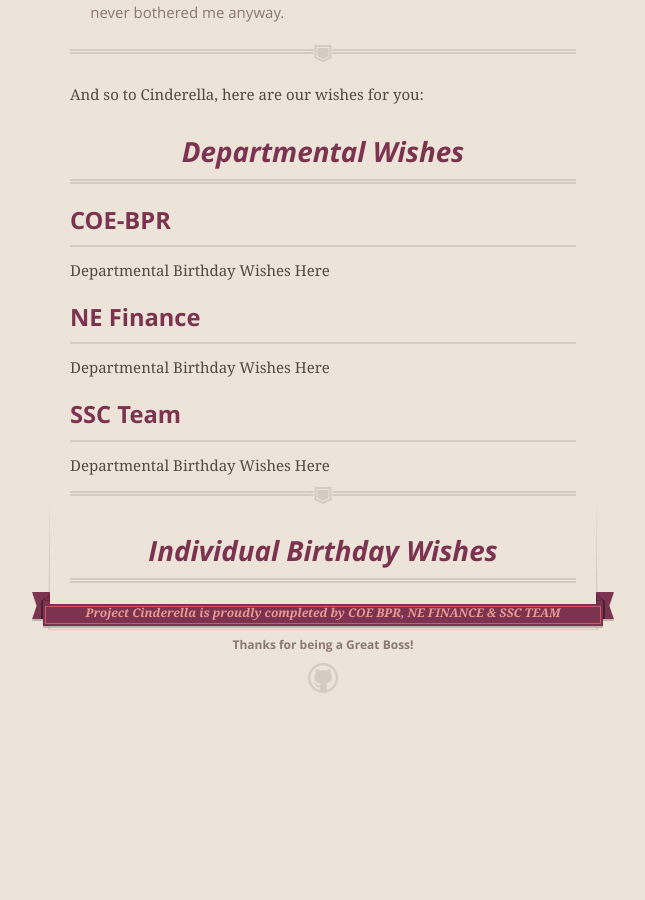
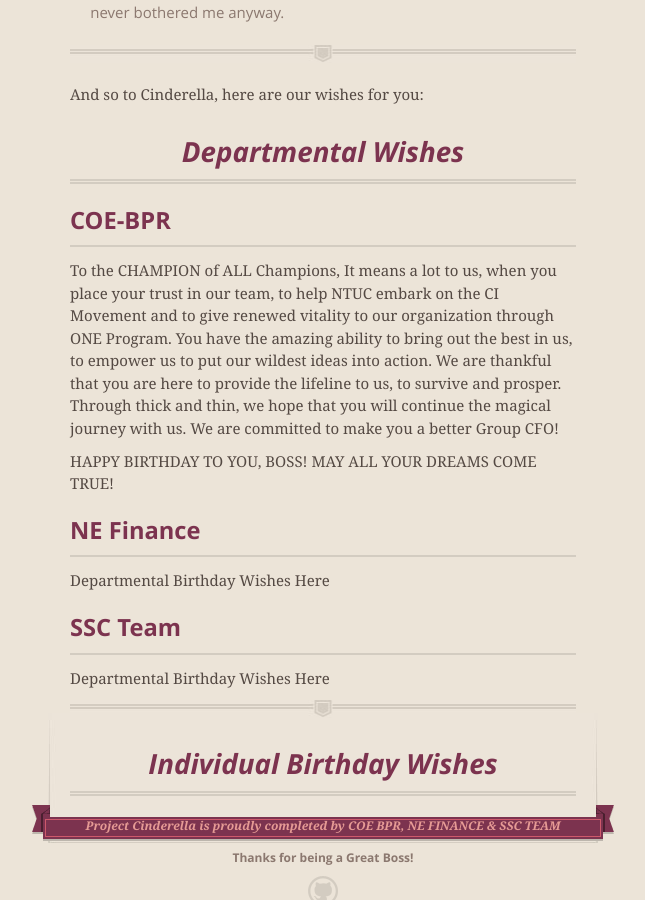
Before and after one commit to projectcinderella/projectcinderella.github.io, a Jekyll site: the page built from index.md, in a window 1280 px wide and 900 px high, scrolled down 3908 px. Shown: the whole window, without its empty margins (317-962 px from the left). Built offline with Jekyll 4.4.1, drawn with Linux system fonts in a browser that asks for light colours; comment, search, counter and statistics services are not loaded; before the commit the page ends 4641 px from its top, so only the background shows below that.

Commit message:
Update index.md

```diff
--- a/index.md
+++ b/index.md
@@ -54,7 +54,11 @@ And so to Cinderella, here are our wishes for you:
 ## Departmental Wishes
 
 #### COE-BPR
-Departmental Birthday Wishes Here
+To the CHAMPION of ALL Champions,
+It means a lot to us, when you place your trust in our team, to help NTUC embark on the CI Movement and to give renewed vitality to our organization through ONE Program. You have the amazing ability to bring out the best in us, to empower us to put our wildest ideas into action.  We are thankful that you are here to provide the lifeline to us, to survive and prosper. Through thick and thin, we hope that you will continue the magical journey with us. We are committed to make you a better Group CFO!
+
+HAPPY BIRTHDAY TO YOU, BOSS!
+MAY ALL YOUR DREAMS COME TRUE!
 
 #### NE Finance
 Departmental Birthday Wishes Here
```
